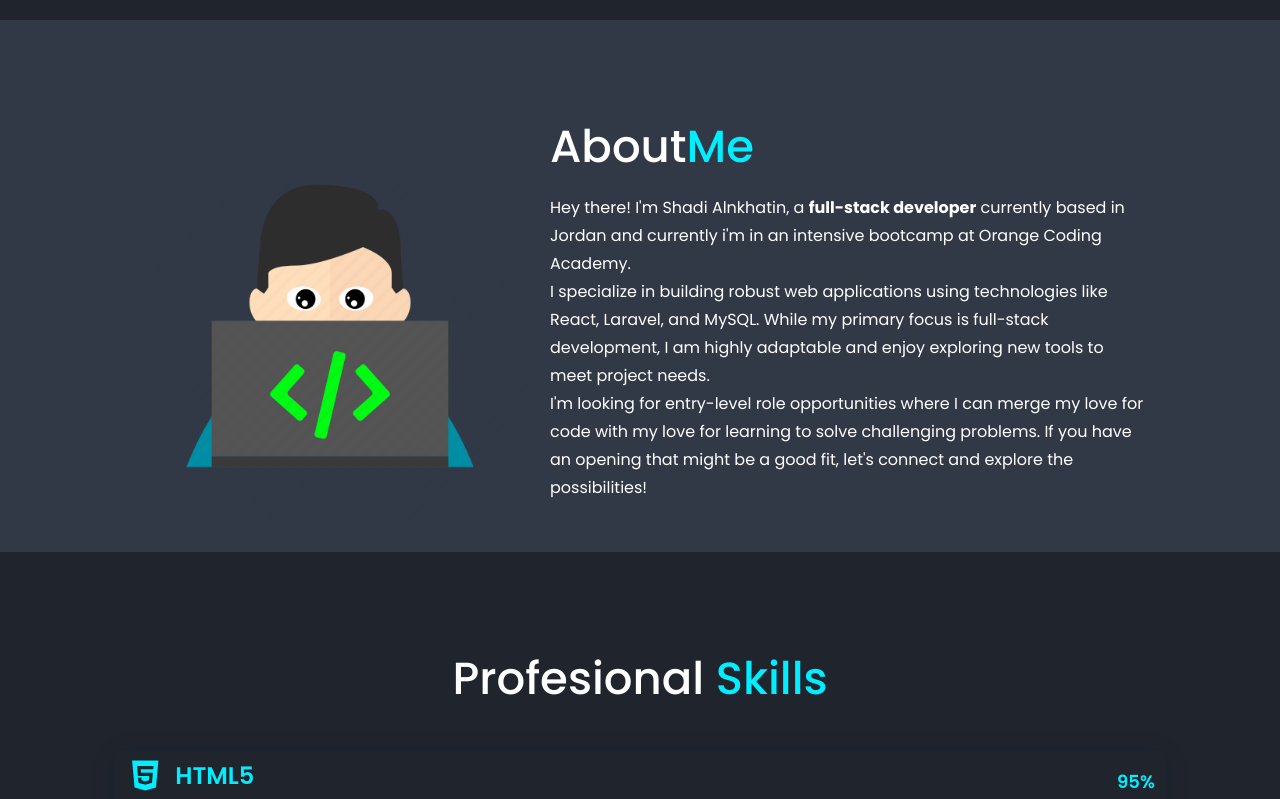
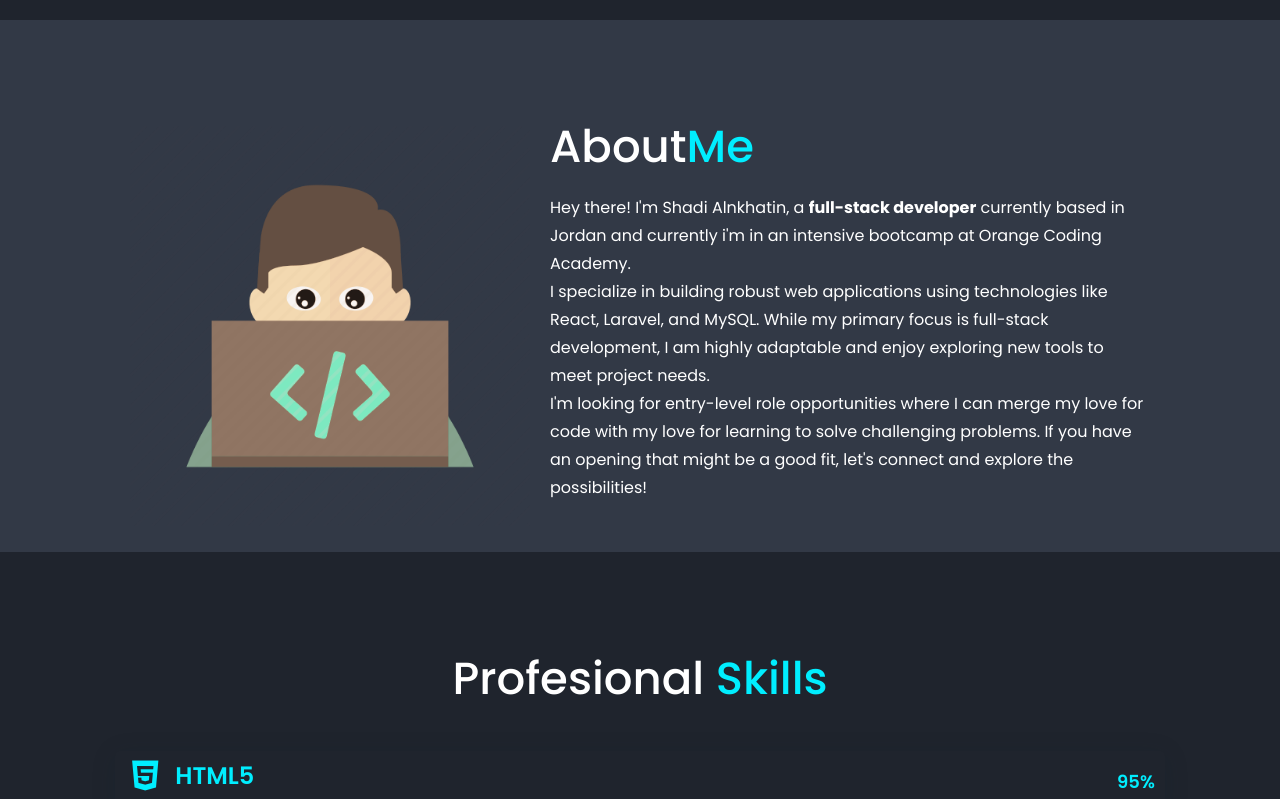
Before and after one commit to shadi-alnkhatin/portfolio-react, a React (Create React App) app: page / in a window 1280 px wide. Shown: the part 780-1579 px from the top of the page. Built offline with nearby package versions, Linux system fonts and the light colour scheme.

Commit message:
edit some css code

```diff
--- a/src/Components/AboutSec.js
+++ b/src/Components/AboutSec.js
@@ -4,7 +4,7 @@ function AboutSec() {
   return (
     <section className="about" id="about">
             <div className="about-img">
-                <img src={`${process.env.PUBLIC_URL}/img/developer.webp`} alt=""/>
+                <img src={`${process.env.PUBLIC_URL}/img/developer.png`} alt=""/>
             </div>
             <div className="about-content">
                 <h2 className="heading">About<span>Me</span></h2>
--- a/src/assets/style.css
+++ b/src/assets/style.css
@@ -710,7 +710,7 @@
 
  /* Testimonial Card */
  .testimonial__card {
-   background-color: #fff;
+   background-color: var(--bg-color);
    border-radius: 10px;
    padding: 30px;
    width: 100%;
@@ -727,7 +727,7 @@
 
  .testimonial__text {
    font-size: 1.8rem;
-   color: #666;
+   color: #999;
    margin-bottom: 15px;
    line-height: 1.6;
  }
@@ -736,7 +736,7 @@
    font-size: 1.8rem;
    font-weight: bold;
    margin-bottom: 5px;
-   color: #333;
+   color: #fff;
  }
 
  .testimonial__position {
```
Also changed, not shown: public/img/developer.png (added).
